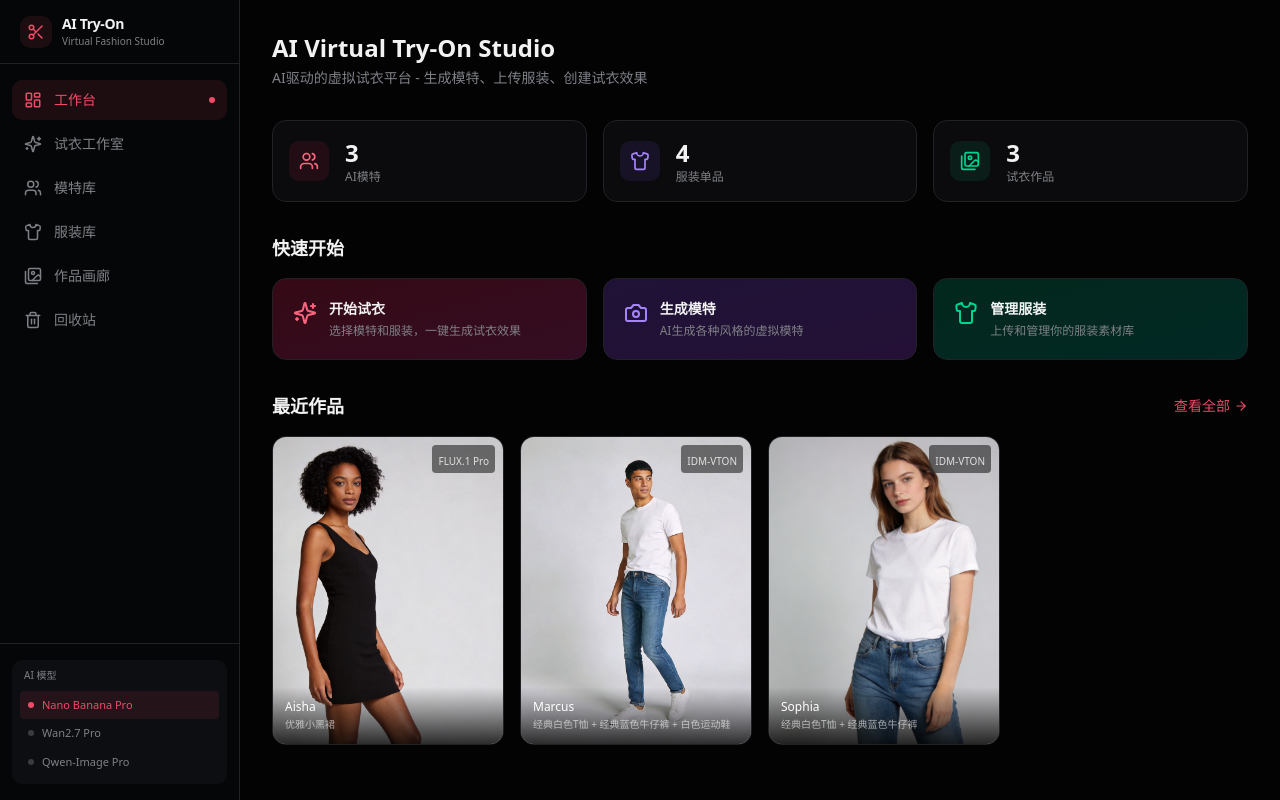
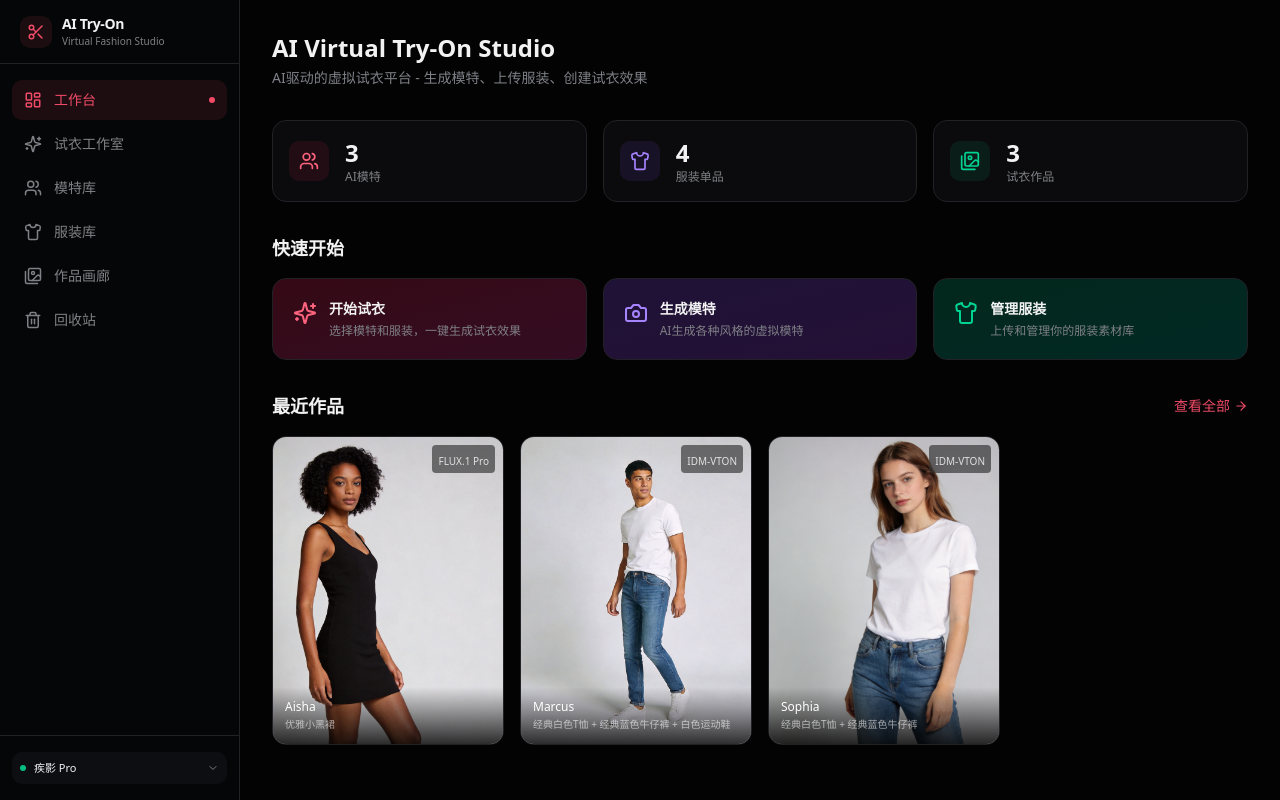
Before and after one commit to wqdcjnb/virtual-model-tool, a Next.js app: page / in a window 1280 px wide. Built offline with nearby package versions, Linux system fonts and the light colour scheme.

Commit message:
feat: collapsible model dropdown in sidebar + rename models to Chinese names

```diff
--- a/src/components/sidebar.tsx
+++ b/src/components/sidebar.tsx
@@ -11,6 +11,7 @@ import {
   Images,
   Scissors,
   Trash2,
+  ChevronDown,
 } from 'lucide-react';
 import { cn } from '@/lib/utils';
 import { MODEL_CONFIGS, DEFAULT_MODEL } from '@/lib/constants';
@@ -30,6 +31,38 @@ const navItems = [
   { href: '/gallery', label: '作品画廊', icon: Images },
   { href: '/recycle', label: '回收站', icon: Trash2 },
 ];
+
+function ModelPicker({ selected, onSelect }: { selected: string; onSelect: (id: string) => void }) {
+  const [open, setOpen] = useState(false);
+  const current = MODEL_CONFIGS.find(m => m.id === selected);
+  return (
+    <div className="px-3 py-4 border-t border-border">
+      <button onClick={() => setOpen(!open)} className="w-full flex items-center justify-between px-2 py-2 rounded-lg bg-accent/30 hover:bg-accent/50 transition-colors">
+        <div className="flex items-center gap-2">
+          <span className="w-1.5 h-1.5 rounded-full bg-emerald-500" />
+          <span className="text-[11px] text-foreground font-medium">{current?.name || '选择模型'}</span>
+        </div>
+        <ChevronDown className={cn('w-3 h-3 text-muted-foreground transition-transform', open && 'rotate-180')} />
+      </button>
+      {open && (
+        <div className="mt-1 px-1 py-1 space-y-0.5">
+          {MODEL_CONFIGS.map((m) => {
+            const active = selected === m.id;
+            return (
+              <button key={m.id} onClick={() => { onSelect(m.id); setOpen(false); }} className={cn(
+                'w-full flex items-center gap-2 px-2 py-1.5 rounded text-left transition-colors',
+                active ? 'bg-primary/10 text-primary' : 'text-muted-foreground hover:text-foreground hover:bg-accent/50'
+              )}>
+                <span className={cn('w-1.5 h-1.5 rounded-full', active ? 'bg-primary' : 'bg-muted-foreground/40')} />
+                <span className="text-[11px] font-medium">{m.name}</span>
+              </button>
+            );
+          })}
+        </div>
+      )}
+    </div>
+  );
+}
 
 export function Sidebar() {
   const pathname = usePathname();
@@ -74,28 +107,8 @@ export function Sidebar() {
         })}
       </nav>
 
-      {/* Bottom section */}
-      <div className="px-3 py-4 border-t border-border">
-        <div className="px-2 py-2 rounded-lg bg-accent/30">
-          <p className="text-[10px] text-muted-foreground mb-2 px-1">AI 模型</p>
-          {MODEL_CONFIGS.map((m) => {
-            const active = selected === m.id;
-            return (
-              <button
-                key={m.id}
-                onClick={() => { setSelectedModel(m.id); setSelected(m.id); }}
-                className={cn(
-                  'w-full flex items-center gap-2 px-2 py-1.5 rounded text-left transition-colors',
-                  active ? 'bg-primary/10 text-primary' : 'text-muted-foreground hover:text-foreground hover:bg-accent/50'
-                )}
-              >
-                <span className={cn('w-1.5 h-1.5 rounded-full', active ? 'bg-primary' : 'bg-muted-foreground/40')} />
-                <span className="text-[11px] font-medium">{m.name}</span>
-              </button>
-            );
-          })}
-        </div>
-      </div>
+      {/* Bottom section — collapsible model selector */}
+      <ModelPicker selected={selected} onSelect={(id) => { setSelectedModel(id); setSelected(id); }} />
     </aside>
   );
 }
--- a/src/lib/constants.ts
+++ b/src/lib/constants.ts
@@ -10,7 +10,7 @@ import type { ModelConfig } from "./types";
 export const MODEL_CONFIGS: ModelConfig[] = [
   {
     id: "nano-banana-pro",
-    name: "Nano Banana Pro",
+    name: "疾影 Pro",
     group: "recommended",
     platform: "cqt",
     endpoint: "cqt-nano",
@@ -21,7 +21,7 @@ export const MODEL_CONFIGS: ModelConfig[] = [
   },
   {
     id: "wan2.7-image-pro",
-    name: "Wan2.7 Pro",
+    name: "万象 Pro",
     group: "recommended",
     platform: "dashscope",
     endpoint: "multimodal-generation",
@@ -32,7 +32,7 @@ export const MODEL_CONFIGS: ModelConfig[] = [
   },
   {
     id: "qwen-image-2.0-pro",
-    name: "Qwen-Image Pro",
+    name: "千问 Pro",
     group: "recommended",
     platform: "dashscope",
     endpoint: "multimodal-generation",
```
